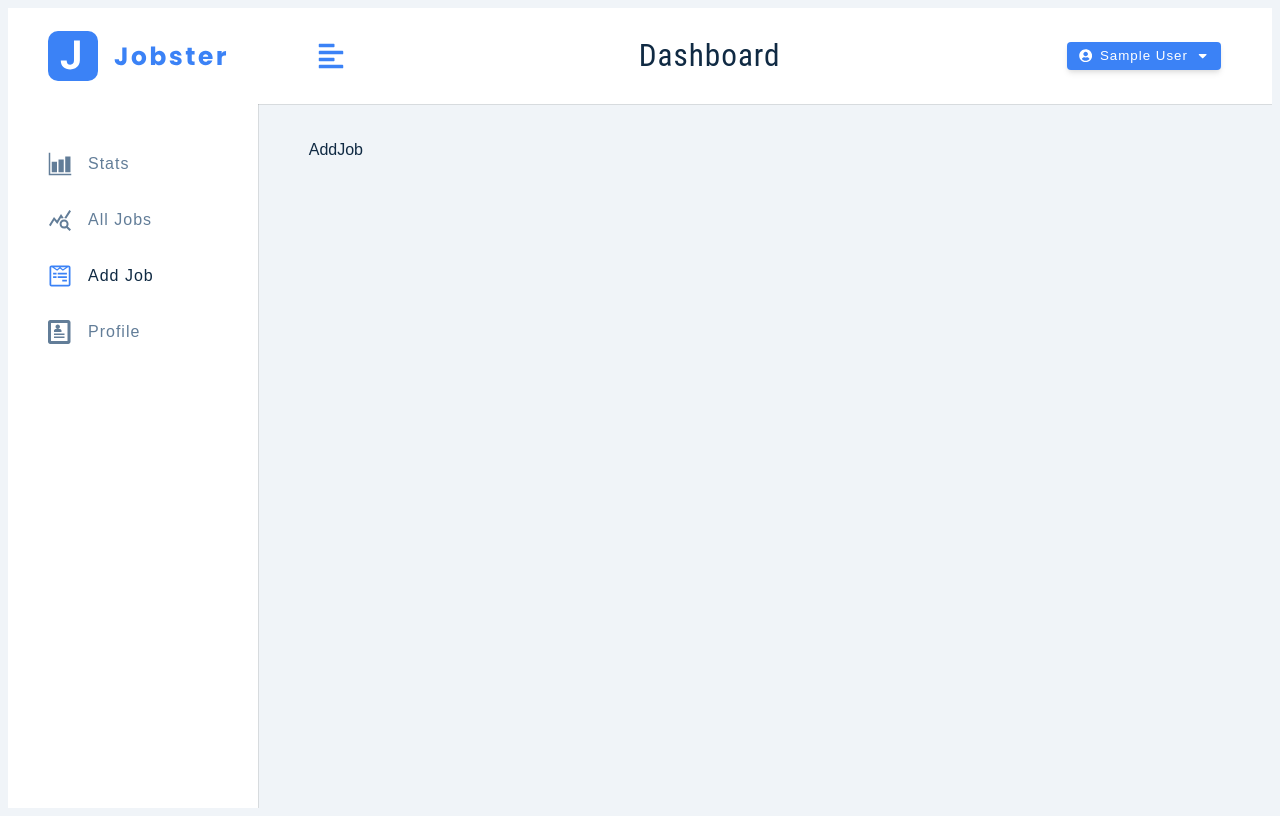
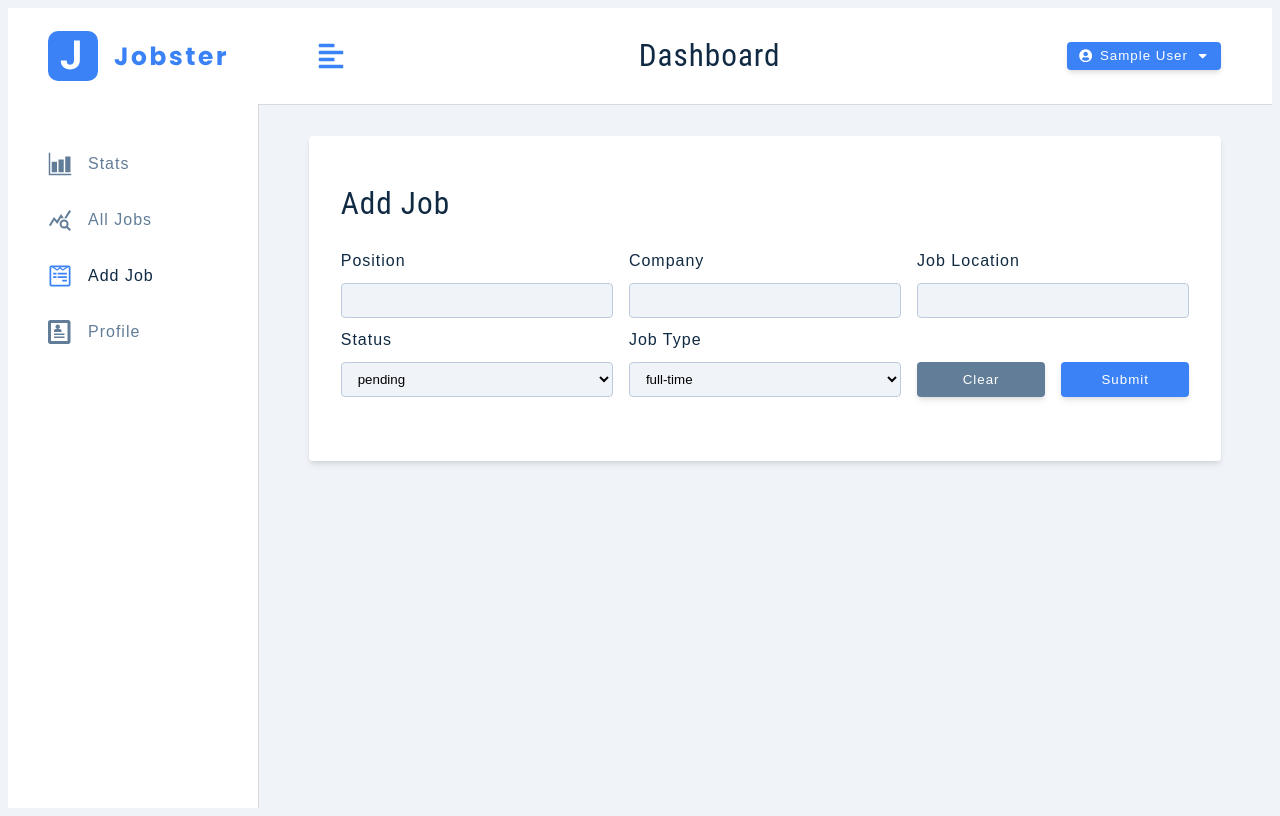
Before and after one commit to yoshivn1203/job-dashboard, a React (Create React App) app: page /add-job in a window 1280 px wide. Built offline with nearby package versions, Linux system fonts and the light colour scheme; sample sign-in values are in the browser's storage; the HTML template or start-up script is replaced by a standard one.

Commit message:
finish add job first stage

```diff
--- /dev/null
+++ b/src/components/FormRowSelect.js
@@ -0,0 +1,26 @@
+const FormRowSelect = ({ labelText, name, value, handleChange, list }) => {
+  return (
+    <div className='form-row'>
+      <label htmlFor={name} className='form-label'>
+        {labelText || name}
+      </label>
+      <select
+        name={name}
+        value={value}
+        id={name}
+        onChange={handleChange}
+        className='form-select'
+      >
+        {list.map((itemValue, index) => {
+          return (
+            <option key={index} value={itemValue}>
+              {itemValue}
+            </option>
+          );
+        })}
+      </select>
+    </div>
+  );
+};
+
+export default FormRowSelect;
--- a/src/components/Formrow.js
+++ b/src/components/Formrow.js
@@ -6,6 +6,7 @@
       </label>
 
       <input
+        id={name}
         type={type}
         value={value}
         name={name}
--- /dev/null
+++ b/src/features/job/jobSlice.js
@@ -0,0 +1,68 @@
+import { createSlice, createAsyncThunk } from '@reduxjs/toolkit';
+import { toast } from 'react-toastify';
+import customFetch from '../../utils/axios';
+import { getUserFromLocalStorage } from '../../utils/localStorage';
+import { logoutUser } from '../user/userSlice';
+
+const initialState = {
+  isLoading: false,
+  position: '',
+  company: '',
+  jobLocation: '',
+  jobTypeOptions: ['full-time', 'part-time', 'remote', 'internship'],
+  jobType: 'full-time',
+  statusOptions: ['interview', 'declined', 'pending'],
+  status: 'pending',
+  isEditing: false,
+  editJobId: '',
+};
+
+export const createJob = createAsyncThunk('job/createJob', async (job, thunkAPI) => {
+  try {
+    const resp = await customFetch.post('/jobs', job, {
+      headers: {
+        authorization: `Bearer ${thunkAPI.getState().user.user.token}`,
+      },
+    });
+    thunkAPI.dispatch(clearValues());
+    return resp.data;
+  } catch (error) {
+    // logout user
+    if (error.response.status === 401) {
+      thunkAPI.dispatch(logoutUser());
+      return thunkAPI.rejectWithValue('Unauthorized! Logging Out...');
+    }
+    return thunkAPI.rejectWithValue(error.response.data.msg);
+  }
+});
+
+const jobSlice = createSlice({
+  name: 'job',
+  initialState,
+  reducers: {
+    handleChange: (state, { payload: { name, value } }) => {
+      state[name] = value;
+    },
+    clearValues: () => {
+      return {
+        ...initialState,
+        jobLocation: getUserFromLocalStorage()?.location || '',
+      };
+    },
+  },
+  extraReducers: {
+    [createJob.pending]: (state) => {
+      state.isLoading = true;
+    },
+    [createJob.fulfilled]: (state, action) => {
+      state.isLoading = false;
+      toast.success('Job Created');
+    },
+    [createJob.rejected]: (state, { payload }) => {
+      state.isLoading = false;
+      toast.error(payload);
+    },
+  },
+});
+export const { handleChange, clearValues } = jobSlice.actions;
+export default jobSlice.reducer;
--- a/src/features/user/userSlice.js
+++ b/src/features/user/userSlice.js
@@ -61,6 +61,7 @@
       state.user = null;
       state.isSidebarOpen = false;
       removeUserFromLocalStorage();
+      toast.success('Logging out...');
     },
     toggleSidebar: (state) => {
       state.isSidebarOpen = !state.isSidebarOpen;
--- a/src/pages/dashboard/AddJob.js
+++ b/src/pages/dashboard/AddJob.js
@@ -1,7 +1,117 @@
-import React from 'react';
+import { useEffect } from 'react';
+import { FormRow } from '../../components';
+import Wrapper from '../../assets/wrappers/DashboardFormPage';
+import { useSelector, useDispatch } from 'react-redux';
+import { toast } from 'react-toastify';
+import FormRowSelect from '../../components/FormRowSelect';
+import { handleChange, clearValues, createJob } from '../../features/job/jobSlice';
 
 const AddJob = () => {
-  return <div>AddJob</div>;
+  const {
+    isLoading,
+    position,
+    company,
+    jobLocation,
+    jobType,
+    jobTypeOptions,
+    status,
+    statusOptions,
+    isEditing,
+    editJobId,
+  } = useSelector((store) => store.job);
+  const { user } = useSelector((store) => store.user);
+
+  const dispatch = useDispatch();
+
+  const handleSubmit = (e) => {
+    e.preventDefault();
+
+    if (!position || !company || !jobLocation) {
+      toast.error('Please Fill Out All Fields');
+      return;
+    }
+    dispatch(createJob({ position, company, jobLocation, jobType, status }));
+  };
+  const handleJobInput = (e) => {
+    const name = e.target.name;
+    const value = e.target.value;
+    dispatch(handleChange({ name, value }));
+  };
+
+  useEffect(() => {
+    // eventually will check for isEditing
+    if (!isEditing) {
+      dispatch(handleChange({ name: 'jobLocation', value: user.location }));
+    }
+  }, []);
+
+  return (
+    <Wrapper>
+      <form className='form'>
+        <h3>{isEditing ? 'edit job' : 'add job'}</h3>
+
+        <div className='form-center'>
+          {/* position */}
+          <FormRow
+            type='text'
+            name='position'
+            value={position}
+            handleChange={handleJobInput}
+          />
+          {/* company */}
+          <FormRow
+            type='text'
+            name='company'
+            value={company}
+            handleChange={handleJobInput}
+          />
+          {/* location */}
+          <FormRow
+            type='text'
+            labelText='job location'
+            name='jobLocation'
+            value={jobLocation}
+            handleChange={handleJobInput}
+          />
+          {/* job status */}
+          <FormRowSelect
+            name='status'
+            value={status}
+            handleChange={handleJobInput}
+            list={statusOptions}
+          />
+
+          {/* job type */}
+          <FormRowSelect
+            name='jobType'
+            labelText='job type'
+            value={jobType}
+            handleChange={handleJobInput}
+            list={jobTypeOptions}
+          />
+
+          {/* btn container */}
+          <div className='btn-container'>
+            <button
+              type='button'
+              className='btn btn-block clear-btn'
+              onClick={() => dispatch(clearValues())}
+            >
+              clear
+            </button>
+            <button
+              type='submit'
+              className='btn btn-block submit-btn'
+              onClick={handleSubmit}
+              disabled={isLoading}
+            >
+              submit
+            </button>
+          </div>
+        </div>
+      </form>
+    </Wrapper>
+  );
 };
 
 export default AddJob;
--- a/src/store.js
+++ b/src/store.js
@@ -1,9 +1,11 @@
 import { configureStore } from '@reduxjs/toolkit';
 
 import userSlice from './features/user/userSlice';
+import jobSlice from './features/job/jobSlice';
 
 export const store = configureStore({
   reducer: {
     user: userSlice,
+    job: jobSlice,
   },
 });
```
